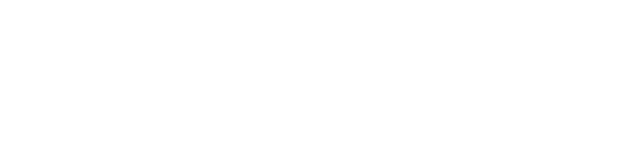
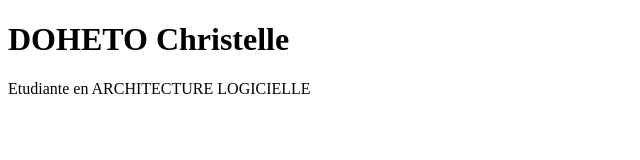
Before and after one commit to Christellepng/git-mon-cv, a plain HTML site: page index.html in a window 1280 px wide. Shown: the whole page, without its empty margins (0-640 px from the left). Drawn offline with Linux system fonts and the light colour scheme.

Commit message:
mise en place de la section titre

```diff
--- a/index.html
+++ b/index.html
@@ -7,6 +7,10 @@
     <link rel="stylesheet" href="style.css">
 </head>
 <body>
-
+    <!--  Titre -->
+    <div>
+        <h1>DOHETO Christelle</h1>
+        <p>Etudiante en ARCHITECTURE LOGICIELLE</p>
+    </div>
 </body>
 </html>
```
